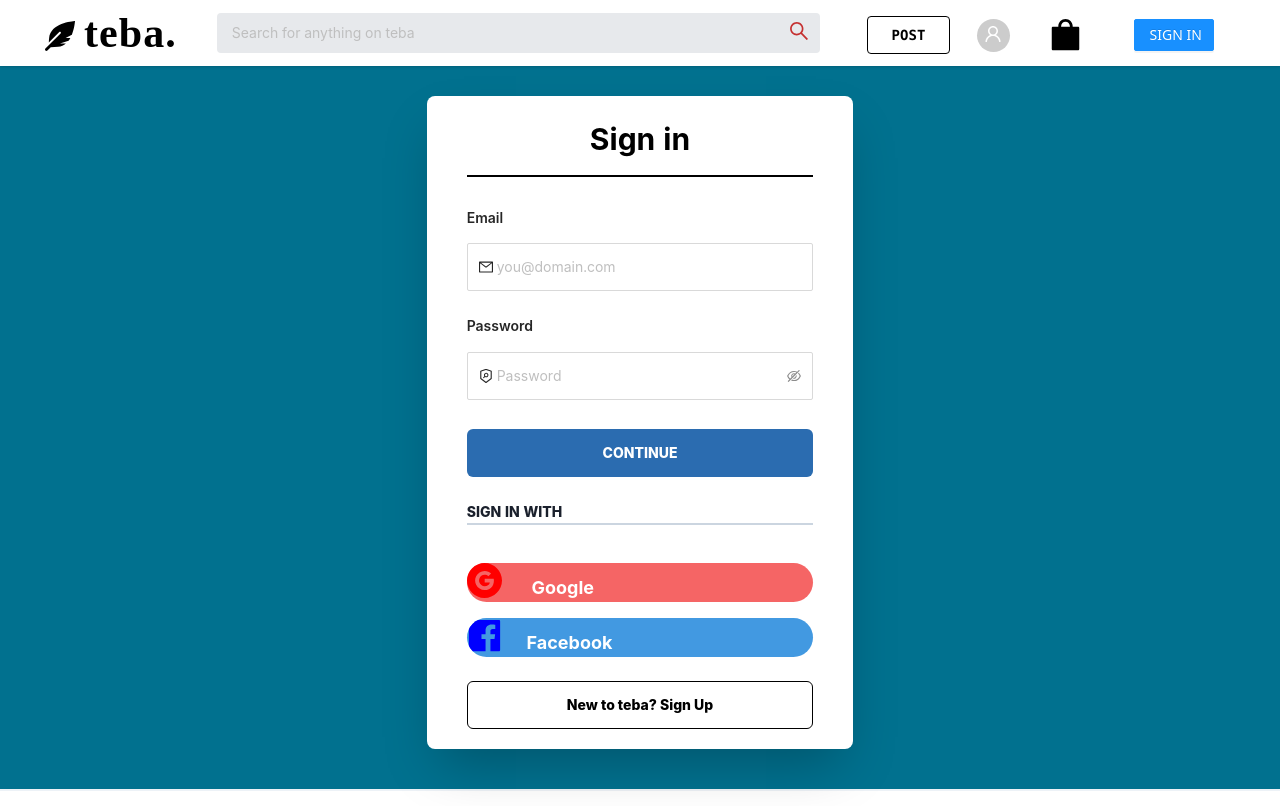
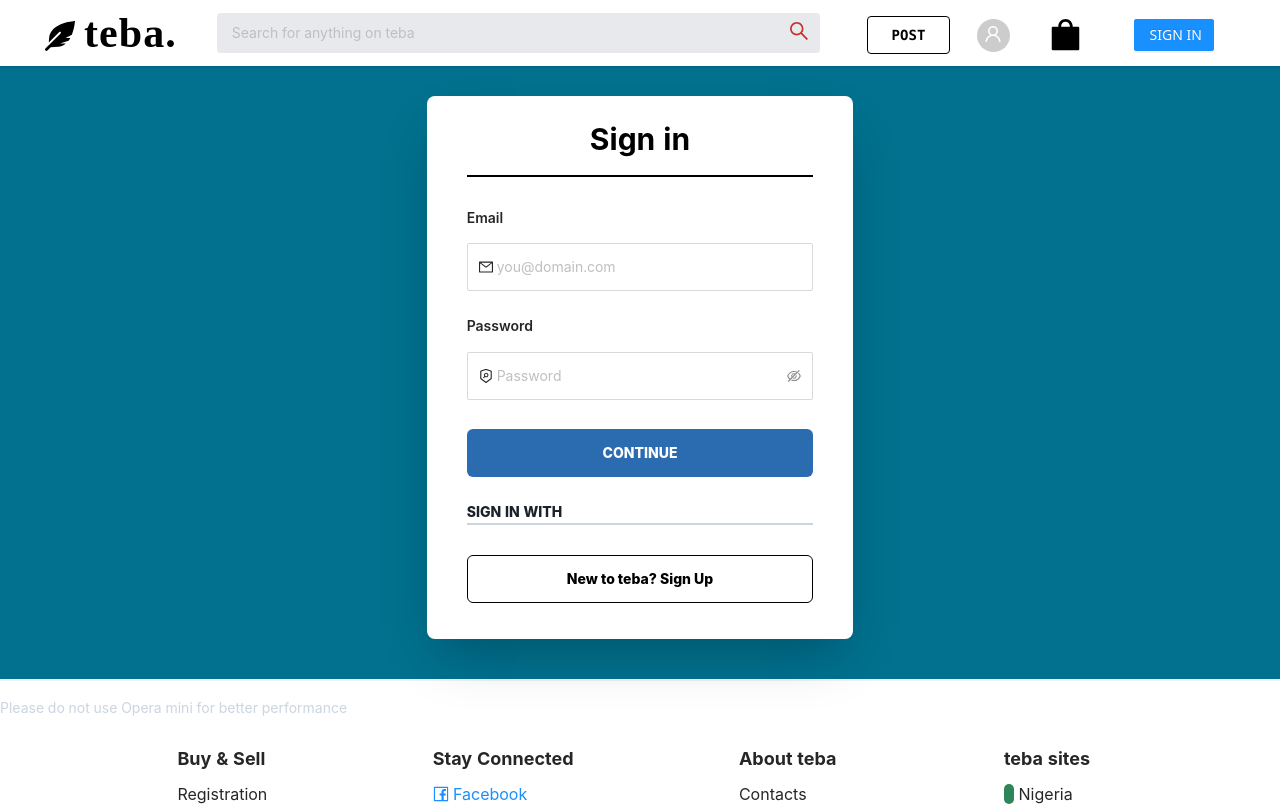
Before and after one commit to bebo-backend/bebo, a Next.js app: page /login in a window 1280 px wide. Shown: the top 806 px of the page. Built offline with nearby package versions, Linux system fonts and the light colour scheme; no server answers.

Commit message:
new update

```diff
--- a/components/auth/Form.js
+++ b/components/auth/Form.js
@@ -62,18 +62,10 @@
 
   </div>
 
-  <div className="w-full flex flex-col items-center justify-center my-4 cursor-pointer">
 
-  <p className="mx-8 my-2 w-full bg-red-500 rounded-full text-white text-lg font-bold">
-
-   <GoogleCircleFilled style={{'fontSize':'35px','marginRight':'25px','color':'red'}} /> Google</p>
-    <p className="mx-8 my-2 w-full bg-blue-500 rounded-full text-white text-lg font-bold overflow-hidden">
-    <FacebookFilled  style={{'fontSize':'35px','marginRight':'20px','color':'blue',
-    'borderRadius':'100%'}} /> Facebook </p>
-  </div>
 
   <div className='btn w-full center h-12 flex justify-center items-center
-rounded-md mt-1 text-black  hover:bg-gray-500' style={{'border':'1px solid black'}}>
+rounded-md my-4 text-black  hover:bg-gray-500' style={{'border':'1px solid black'}}>
 <Link href="/signup">
 <button className="text-md font-extrabold "
 >New to teba? Sign Up</button>
```
